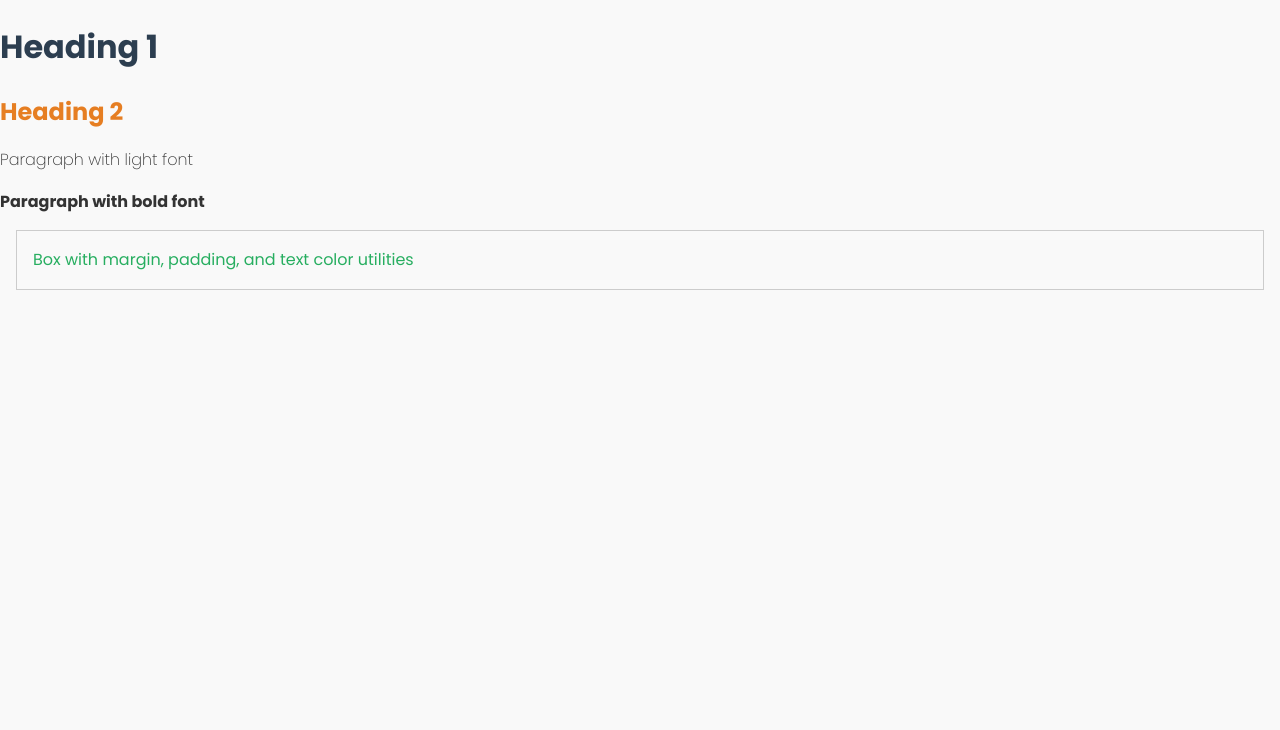
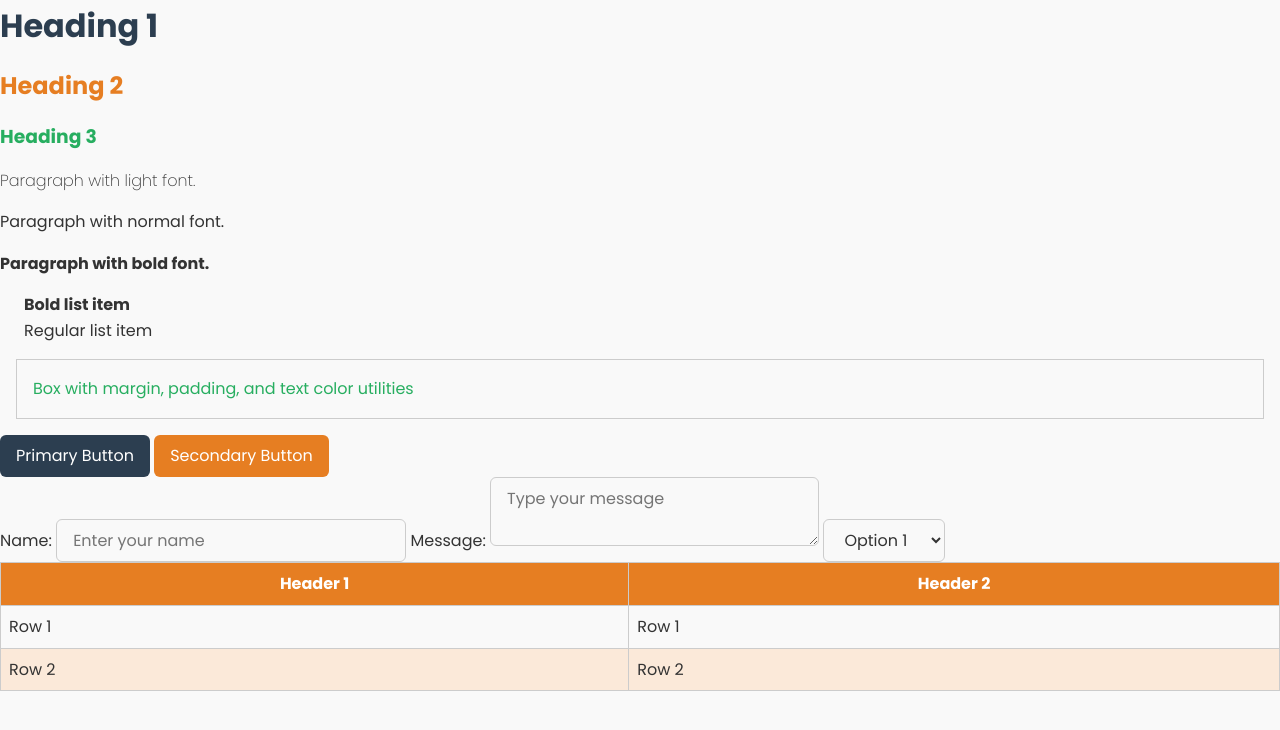
Before and after one commit to albertio0195/auroracss-framework, a website: page index.html in a window 1280 px wide. Drawn offline with Linux system fonts and the light colour scheme.

Commit message:
Updated HTML test page and styles

```diff
--- a/index.html
+++ b/index.html
@@ -3,20 +3,61 @@
 <head>
   <meta charset="UTF-8">
   <meta name="viewport" content="width=device-width, initial-scale=1.0">
-  <title>Test My CSS Framework</title>
+  <title>Full CSS Framework Test</title>
+  <link href="https://fonts.googleapis.com/css2?family=Poppins:wght@200;300;400;700&display=swap" rel="stylesheet">
   <link rel="stylesheet" href="css/style.css">
-  <link href="https://fonts.googleapis.com/css2?family=Poppins:wght@200;300;400;700&display=swap" rel="stylesheet">
 </head>
 <body>
-
   <h1 class="text-primary">Heading 1</h1>
   <h2 class="text-secondary">Heading 2</h2>
-  <p class="fw-light">Paragraph with light font</p>
-  <p class="fw-bold">Paragraph with bold font</p>
+  <h3 class="text-success">Heading 3</h3>
+
+  <p class="fw-light">Paragraph with light font.</p>
+  <p class="fw-normal">Paragraph with normal font.</p>
+  <p class="fw-bold">Paragraph with bold font.</p>
+
+  <ul>
+    <li class="fw-bold">Bold list item</li>
+    <li>Regular list item</li>
+  </ul>
 
   <div class="m-2 p-2 text-success" style="border: 1px solid #ccc;">
     Box with margin, padding, and text color utilities
   </div>
 
+  <button class="btn btn-primary">Primary Button</button>
+  <button class="btn btn-secondary">Secondary Button</button>
+
+  <form>
+    <label for="name">Name:</label>
+    <input type="text" id="name" placeholder="Enter your name">
+
+    <label for="message">Message:</label>
+    <textarea id="message" placeholder="Type your message"></textarea>
+
+    <select>
+      <option>Option 1</option>
+      <option>Option 2</option>
+    </select>
+  </form>
+
+  <table>
+    <thead>
+      <tr>
+        <th>Header 1</th>
+        <th>Header 2</th>
+      </tr>
+    </thead>
+    <tbody>
+      <tr>
+        <td>Row 1</td>
+        <td>Row 1</td>
+      </tr>
+      <tr>
+        <td>Row 2</td>
+        <td>Row 2</td>
+      </tr>
+    </tbody>
+  </table>
 </body>
 </html>
--- a/scss/_buttons.scss
+++ b/scss/_buttons.scss
@@ -0,0 +1,26 @@
+.btn {
+  padding: 0.5rem 1rem;
+  border-radius: $border-radius;
+  font-family: $font-family;
+  cursor: pointer;
+  border: none;
+  transition: all 0.2s;
+}
+
+.btn-primary {
+  background-color: $primary-color;
+  color: #fff;
+}
+
+.btn-primary:hover {
+  background-color: darken($primary-color, 10%);
+}
+
+.btn-secondary {
+  background-color: $secondary-color;
+  color: #fff;
+}
+
+.btn-secondary:hover {
+  background-color: darken($secondary-color, 10%);
+}
--- a/scss/_forms.scss
+++ b/scss/_forms.scss
@@ -0,0 +1,12 @@
+input, textarea, select {
+  padding: $space-sm $space-md;
+  border-radius: $border-radius;
+  border: 1px solid #ccc;
+  font-family: $font-family;
+  font-size: $font-size-base;
+}
+
+input:focus, textarea:focus, select:focus {
+  outline: none;
+  border-color: $primary-color;
+}
--- a/scss/_reset.scss
+++ b/scss/_reset.scss
@@ -0,0 +1,69 @@
+/* =========================
+   RESET / NORMALIZE STYLES
+   ========================= */
+
+/* Remove default margin, padding, and set box-sizing */
+*,
+*::before,
+*::after {
+  margin: 0;
+  padding: 0;
+  box-sizing: border-box;
+}
+
+/* Set default body styles */
+html, body {
+  height: 100%;
+  font-family: $font-family;
+  font-size: $font-size-base;
+  background-color: $background-color;
+  color: $text-color;
+  line-height: 1.6;
+}
+
+/* Remove default list styles */
+ul, ol {
+  list-style: none;
+}
+
+/* Remove default link styles */
+a {
+  text-decoration: none;
+  color: inherit;
+}
+
+/* Make media elements responsive */
+img, picture, video, canvas, svg {
+  display: block;
+  max-width: 100%;
+  height: auto;
+}
+
+/* Inputs, buttons, selects, textareas inherit font */
+input, button, select, textarea {
+  font-family: inherit;
+  font-size: inherit;
+  line-height: inherit;
+  border: none;
+  background: none;
+  outline: none;
+  color: inherit;
+}
+
+/* Remove default table spacing */
+table {
+  border-collapse: collapse;
+  border-spacing: 0;
+}
+
+/* Remove default button styles (optional) */
+button {
+  cursor: pointer;
+  background: none;
+  border: none;
+}
+
+/* Remove default focus outline (optional, can customize later) */
+:focus {
+  outline: none;
+}
--- a/scss/_tables.scss
+++ b/scss/_tables.scss
@@ -0,0 +1,18 @@
+table {
+  width: 100%;
+  border-collapse: collapse;
+}
+
+th, td {
+  padding: $space-sm;
+  border: 1px solid #ccc;
+}
+
+th {
+  background-color: $secondary-color;
+  color: #fff;
+}
+
+tr:nth-child(even) {
+  background-color: lighten($secondary-color, 40%);
+}
--- a/scss/style.scss
+++ b/scss/style.scss
@@ -1,3 +1,7 @@
 @import 'variables';
+@import 'reset';
 @import 'typography';
 @import 'utilities';
+@import 'buttons';
+@import 'forms';
+@import 'tables';
```
Also changed, not shown: css/style.css, 1 other file.
